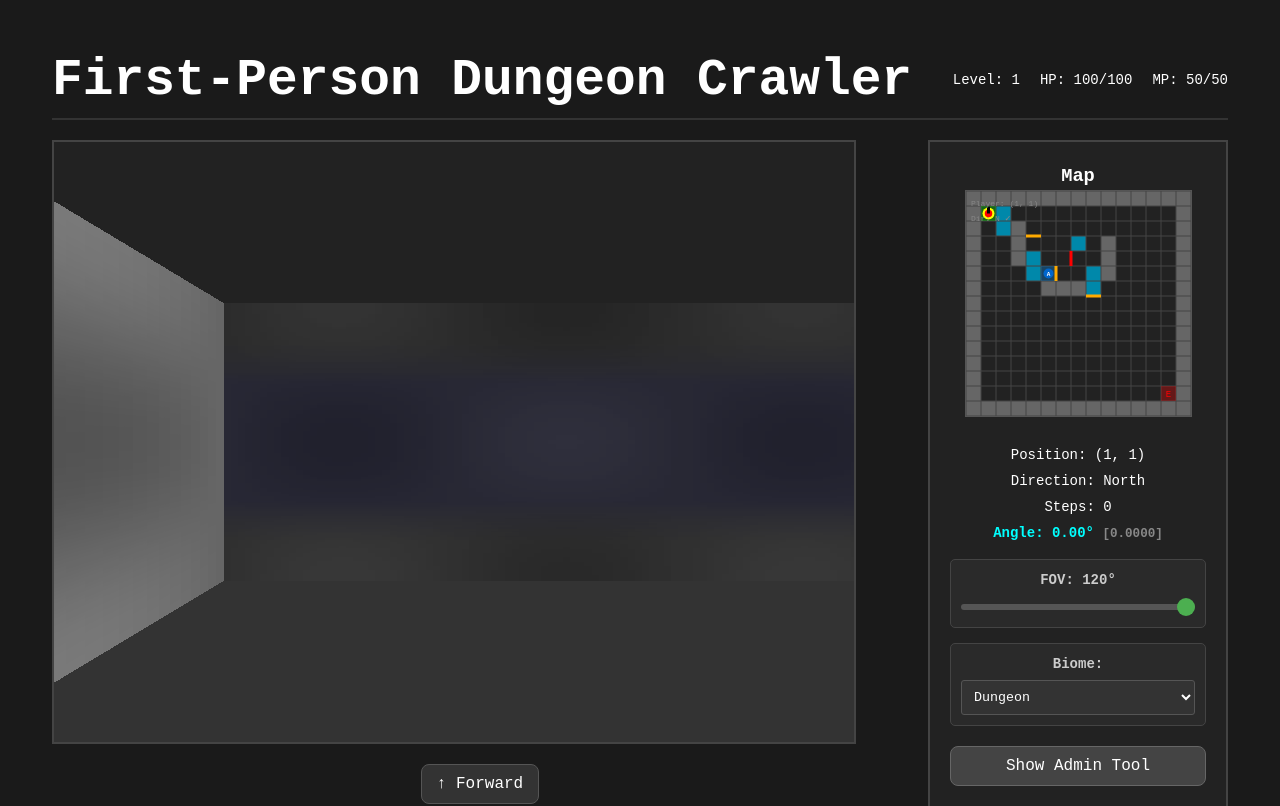
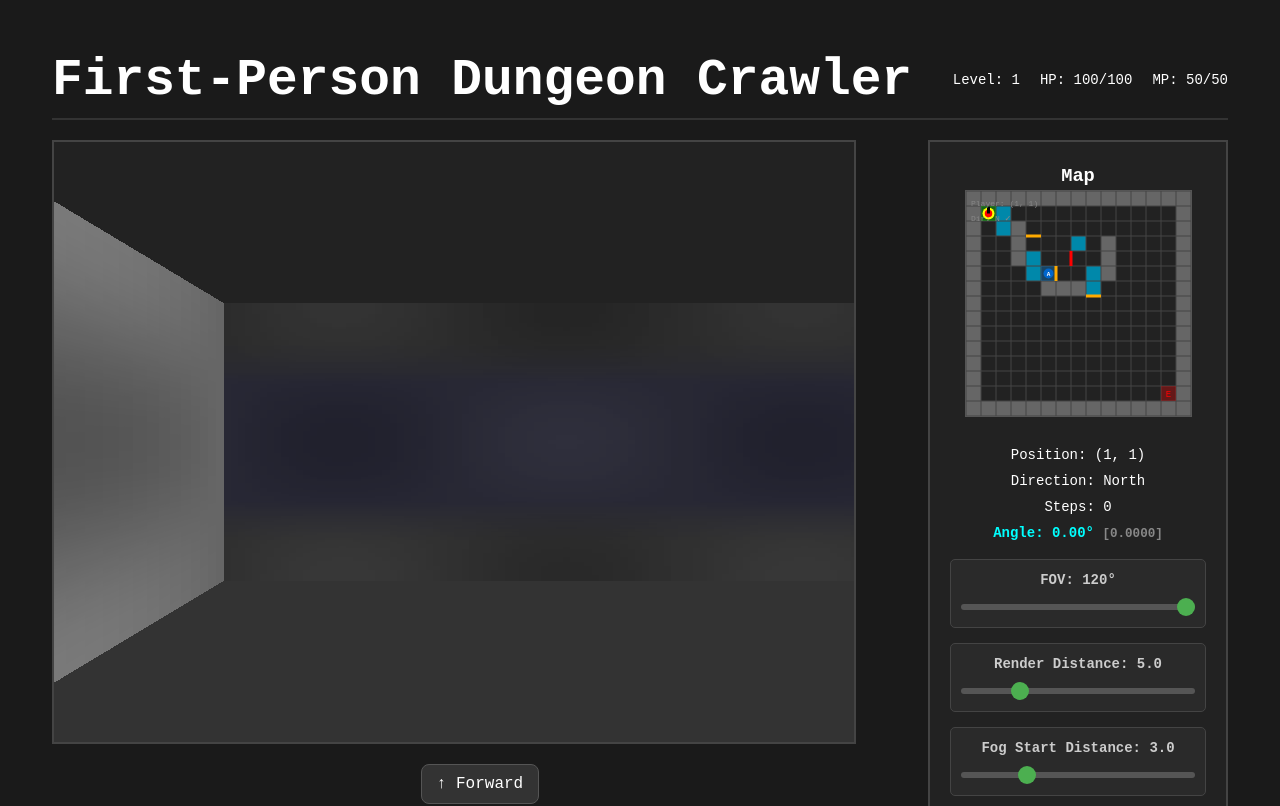
Before and after one commit to CaptainChrispy/senseless, a Vue app: page / in a window 1280 px wide. Shown: the top 806 px of the page. Built offline with nearby package versions, Linux system fonts and the light colour scheme.

Commit message:
Add render distance and fog distance controls to GameView

```diff
--- a/src/components/GameView.vue
+++ b/src/components/GameView.vue
@@ -66,6 +66,34 @@
               max="120"
               v-model.number="fovDegrees"
               @input="updateFOV"
+              class="fov-slider"
+            />
+          </div>
+
+          <div class="fov-control">
+            <label for="renderDistanceSlider">Render Distance: {{ renderDistance.toFixed(1) }}</label>
+            <input
+              id="renderDistanceSlider"
+              type="range"
+              min="2"
+              max="15"
+              step="0.5"
+              v-model.number="renderDistance"
+              @input="updateRenderDistance"
+              class="fov-slider"
+            />
+          </div>
+
+          <div class="fov-control">
+            <label for="fogDistanceSlider">Fog Start Distance: {{ fogDistance.toFixed(1) }}</label>
+            <input
+              id="fogDistanceSlider"
+              type="range"
+              min="0.5"
+              max="10"
+              step="0.5"
+              v-model.number="fogDistance"
+              @input="updateFogDistance"
               class="fov-slider"
             />
           </div>
@@ -145,12 +173,12 @@ export default {
 
     // Game state
   const maze = ref(new Maze(15, 15))
-  const player = reactive(new Player(1, 1, 0)) // Start at exact integer position
+    const player = reactive(new Player(1, 1, 0)) // Start at exact integer position
     const stepCount = ref(0)
     const fovDegrees = ref(120)
+    const renderDistance = ref(5)
+    const fogDistance = ref(3)
     const currentBiome = ref('DUNGEON')
-
-    // Battle system
     const battleSystem = new BattleSystem()
     const battleState = ref({
       inBattle: false,
@@ -325,6 +353,20 @@ export default {
     const updateFOV = () => {
       if (mazeRenderer) {
         mazeRenderer.fov = (fovDegrees.value * Math.PI) / 180
+        render()
+      }
+    }
+
+    const updateRenderDistance = () => {
+      if (mazeRenderer) {
+        mazeRenderer.viewDistance = renderDistance.value
+        render()
+      }
+    }
+
+    const updateFogDistance = () => {
+      if (mazeRenderer) {
+        mazeRenderer.fogStart = fogDistance.value
         render()
       }
     }
@@ -516,6 +558,8 @@ export default {
       stepCount,
       battleState,
       fovDegrees,
+      renderDistance,
+      fogDistance,
       currentBiome,
       moveForward,
       moveBackward,
@@ -523,6 +567,8 @@ export default {
       turnRight,
       turnAround,
       updateFOV,
+      updateRenderDistance,
+      updateFogDistance,
       changeBiome,
       attack,
       defend,
```
